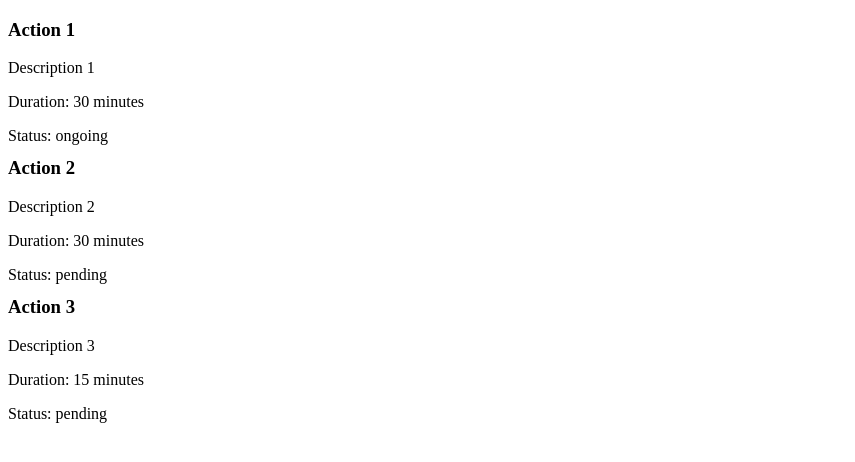
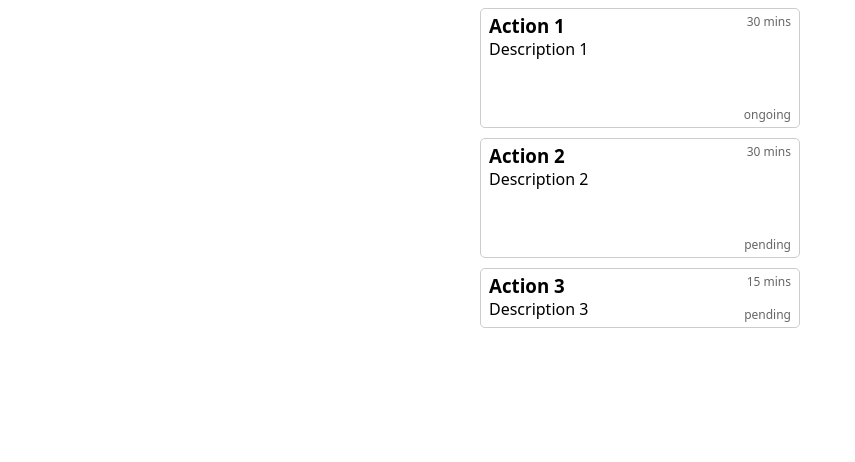
Before and after one commit to dayparty-dev/day.party, a Next.js app: page /rundown in a window 1280 px wide. Shown: the top 462 px of the page, without its empty margins (0-855 px from the left). Built offline with nearby package versions, Linux system fonts and the light colour scheme.

Commit message:
🚧 (rundown): improve PoC styling

```diff
--- a/app/rundown/page.tsx
+++ b/app/rundown/page.tsx
@@ -2,6 +2,8 @@
 
 import { Resizable } from 're-resizable';
 import { useState } from 'react';
+
+import './styles.scss';
 
 export default function Rundown() {
   const [actions, setActions] = useState([
@@ -46,7 +48,7 @@ export default function Rundown() {
   };
 
   return (
-    <div className="p-4">
+    <div className="actions-wrapper">
       {actions.map((action, index) => (
         <Resizable
           key={action.id}
@@ -58,14 +60,11 @@ export default function Rundown() {
             handleResize(index, newHeight);
           }}
         >
-          <div
-            className="border rounded p-4 mb-2 bg-white"
-            style={{ height: '100%' }}
-          >
+          <div className="action">
             <h3>{action.name}</h3>
             <p>{action.description}</p>
-            <p>Duration: {action.size * 15} minutes</p>
-            <p>Status: {action.status}</p>
+            <p className="duration">{action.size * 15} mins</p>
+            <p className="status">{action.status}</p>
           </div>
         </Resizable>
       ))}
--- /dev/null
+++ b/app/rundown/styles.scss
@@ -0,0 +1,38 @@
+.actions-wrapper {
+  display: flex;
+  flex-direction: column;
+  gap: 10px;
+  max-width: 320px;
+  margin: 0 auto;
+  font-family: system-ui, -apple-system, BlinkMacSystemFont, 'Segoe UI', Roboto,
+    Oxygen, Ubuntu, Cantarell, 'Open Sans', 'Helvetica Neue', sans-serif;
+}
+
+.action {
+  border: 1px solid #ccc;
+  padding: 4px 8px;
+  border-radius: 5px;
+  height: 100%;
+  box-sizing: border-box;
+  position: relative;
+  h3,
+  p {
+    margin: 0;
+  }
+
+  .duration {
+    font-size: 12px;
+    color: #666;
+    position: absolute;
+    top: 4px;
+    right: 8px;
+  }
+
+  .status {
+    font-size: 12px;
+    color: #666;
+    position: absolute;
+    bottom: 4px;
+    right: 8px;
+  }
+}
--- a/package.json
+++ b/package.json
@@ -16,7 +16,8 @@
     "next": "^15.1.3",
     "re-resizable": "^6.10.3",
     "react": "^19.0.0",
-    "react-dom": "^19.0.0"
+    "react-dom": "^19.0.0",
+    "sass": "^1.83.1"
   },
   "devDependencies": {
     "@types/node": "22.10.5",
```
Also changed, not shown: 1 other file (tests, documents, lock files or other folders).
